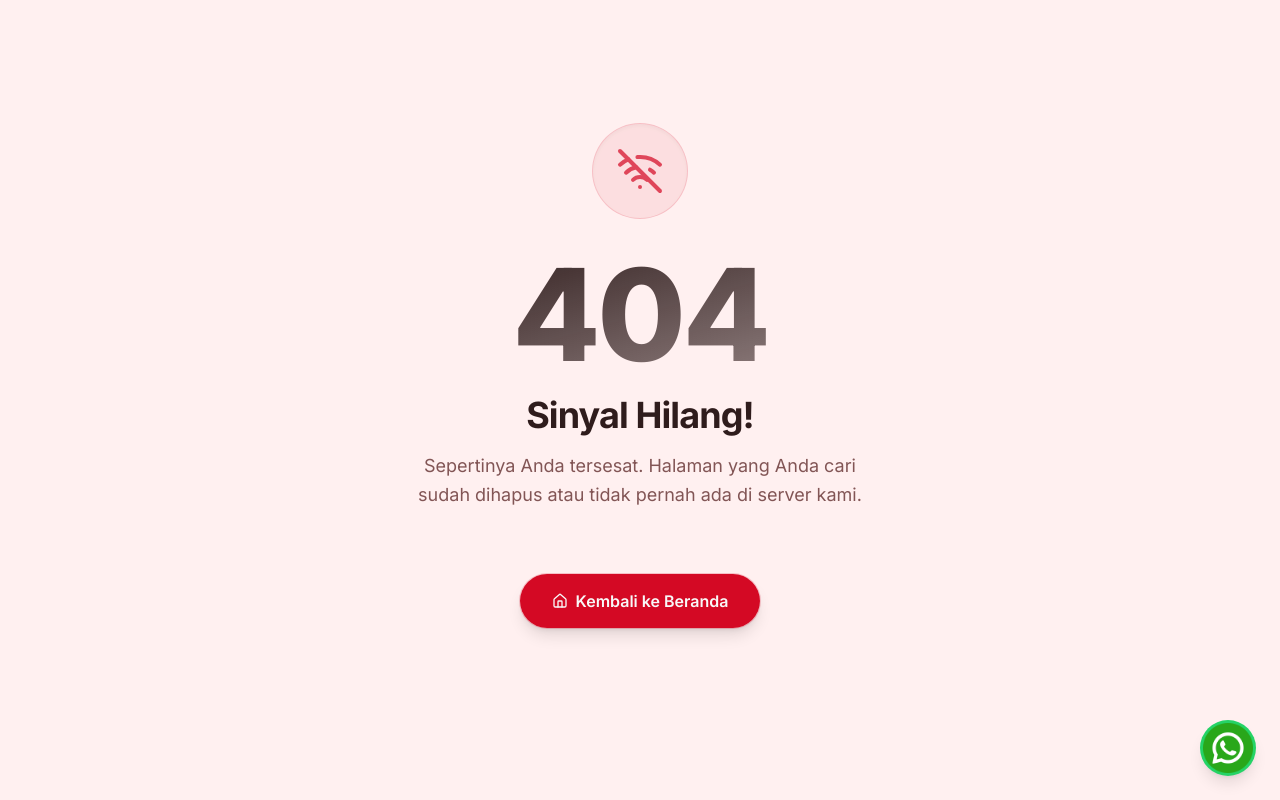
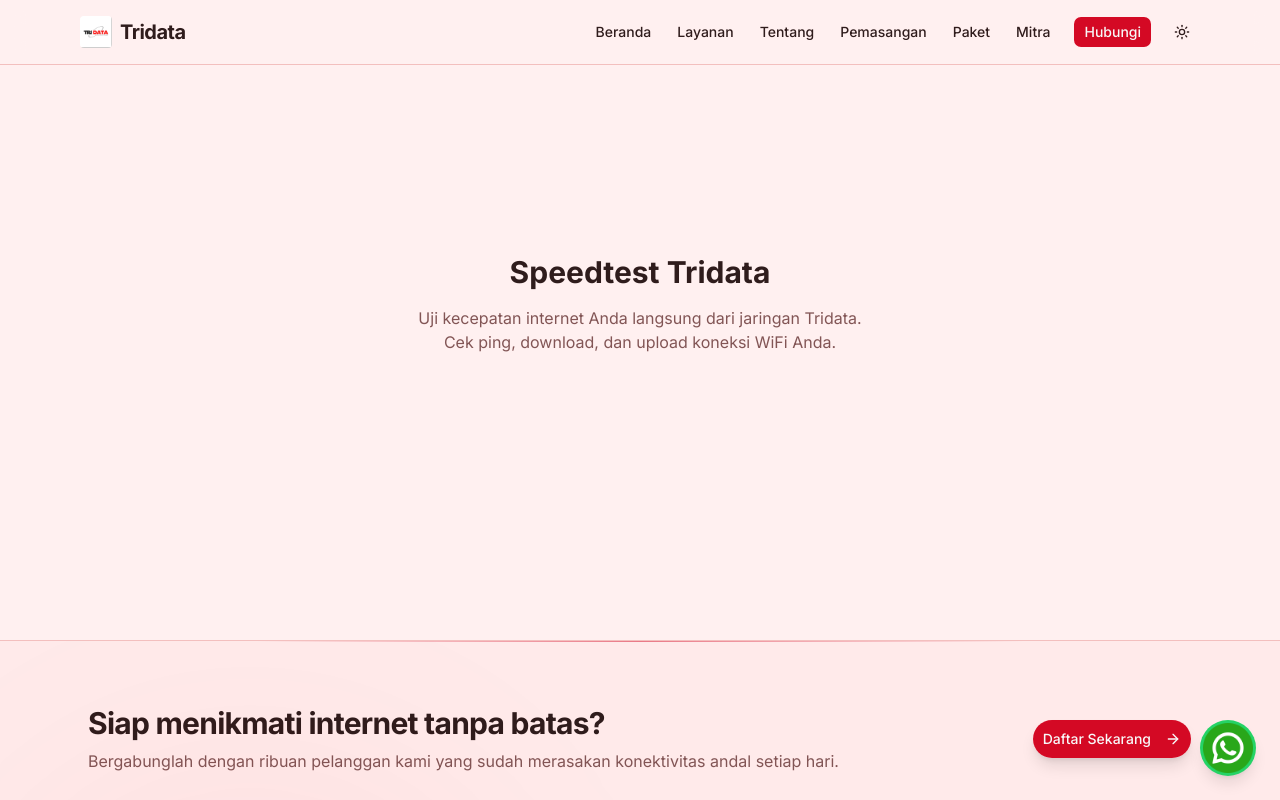
Before and after one commit to anisphia-palettia/tridata_profile_renew, a Next.js app: page /speedtest in a window 1280 px wide. Before the commit this address had no page. Shown: the top 800 px of the page. Built offline with nearby package versions, Linux system fonts and the light colour scheme.

Commit message:
feat: add speedtest page with metadata and layout components

```diff
--- a/src/app/sitemap.ts
+++ b/src/app/sitemap.ts
@@ -8,5 +8,11 @@
       changeFrequency: 'yearly',
       priority: 1,
     },
+    {
+      url: 'https://tridata.co.id/speedtest',
+      lastModified: new Date(),
+      changeFrequency: 'monthly',
+      priority: 0.8,
+    },
   ]
 }
--- /dev/null
+++ b/src/app/speedtest/page.tsx
@@ -0,0 +1,64 @@
+import type { Metadata } from "next";
+import AppNavbar from "@/components/sections/app-navbar";
+import HomeFooter from "@/components/sections/home-footer";
+
+export const metadata: Metadata = {
+  title: "Speedtest Tridata — Uji Kecepatan Internet Anda",
+  description:
+    "Uji kecepatan internet Tridata secara langsung. Cek ping, download, dan upload koneksi WiFi Anda dari provider Trisari Data Indonusa di Madiun, Ponorogo, Pacitan, dan Samarinda.",
+  keywords: [
+    "speedtest tridata",
+    "uji kecepatan internet tridata",
+    "tes kecepatan wifi tridata",
+    "speedtest madiun",
+    "speedtest samarinda",
+    "cek kecepatan internet",
+    "trisari data indonusa speedtest",
+  ],
+  alternates: {
+    canonical: "/speedtest",
+  },
+  openGraph: {
+    title: "Speedtest Tridata — Uji Kecepatan Internet Anda",
+    description:
+      "Uji kecepatan internet Tridata secara langsung. Cek ping, download, dan upload koneksi WiFi Anda.",
+    url: "https://tridata.co.id/speedtest",
+    siteName: "Tridata",
+    images: [
+      {
+        url: "/logo.jpg",
+        width: 800,
+        height: 600,
+        alt: "Tridata Speedtest",
+      },
+    ],
+    locale: "id_ID",
+    type: "website",
+  },
+  twitter: {
+    card: "summary_large_image",
+    title: "Speedtest Tridata — Uji Kecepatan Internet",
+    description:
+      "Cek ping, download, dan upload koneksi internet Tridata Anda.",
+    images: ["/logo.jpg"],
+  },
+};
+
+export default function SpeedtestPage() {
+  return (
+    <main>
+      <AppNavbar />
+      <section className="flex flex-col items-center justify-center min-h-[80vh] px-4 py-16">
+        <h1 className="text-3xl font-bold mb-4 text-center">
+          Speedtest Tridata
+        </h1>
+        <p className="text-muted-foreground text-center mb-8 max-w-md">
+          Uji kecepatan internet Anda langsung dari jaringan Tridata. Cek ping,
+          download, dan upload koneksi WiFi Anda.
+        </p>
+        {/* Embed speedtest tool di sini */}
+      </section>
+      <HomeFooter />
+    </main>
+  );
+}
```
